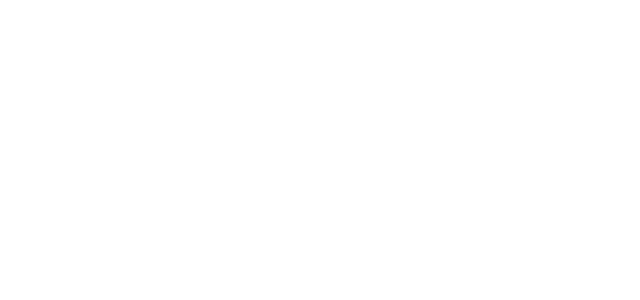
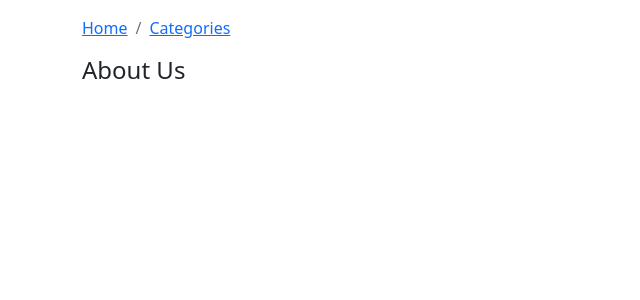
Before and after one commit to SabineZilde/Final-Task-React-Webpage, a React (Create React App) app in the folder fina-task-react-webpage/: page /about in a window 1280 px wide. Shown: the top 300 px of the page, without its empty margins (0-640 px from the left). Built offline with nearby package versions, Linux system fonts and the light colour scheme.

Commit message:
Breadcrumbs

```diff
--- a/fina-task-react-webpage/package.json
+++ b/fina-task-react-webpage/package.json
@@ -6,8 +6,10 @@
     "@testing-library/jest-dom": "^5.14.1",
     "@testing-library/react": "^11.2.7",
     "@testing-library/user-event": "^12.8.3",
+    "bootstrap": "^5.0.2",
     "react": "^17.0.2",
     "react-dom": "^17.0.2",
+    "react-router-dom": "^5.2.0",
     "react-scripts": "4.0.3",
     "web-vitals": "^1.1.2"
   },
--- a/fina-task-react-webpage/src/App.js
+++ b/fina-task-react-webpage/src/App.js
@@ -1,9 +1,37 @@
+import { BrowserRouter as Router, Route, Switch } from 'react-router-dom';
+import Home from './Views/Home';
+import Articles from './Views/Articles';
+import Chat from './Views/Chat';
+import Register from './Views/Register';
+import About from './Views/About';
 
+import Header from './Components/Header';
+import Footer from './Components/Footer';
 
 function App() {
     return (
         <div>
-
+            <Router>
+                <Header />
+                <Switch>
+                    <Route exact path="/">
+                        <Home />
+                    </Route>
+                    <Route path="/articles">
+                        <Articles />
+                    </Route>
+                    <Route path="/chat">
+                        <Chat />
+                    </Route>
+                    <Route path="/register">
+                        <Register />
+                    </Route>
+                    <Route path="/about">
+                        <About />
+                    </Route>
+                </Switch>
+                <Footer />
+            </Router>
         </div>
     );
 }
--- a/fina-task-react-webpage/src/Components/Breadcrumbs.js
+++ b/fina-task-react-webpage/src/Components/Breadcrumbs.js
@@ -1,11 +1,31 @@
+import { NavLink } from 'react-router-dom';
 
+function Breadcrumbs({ paths }) {
 
-function Breadcrumbs() {
+    const links = paths.map((path, index) => {
+        if (path.link) {
+            return (
+                <li className="breadcrumb-item" key={index}>
+                    <NavLink to={path.link}>
+                        {path.title}
+                    </NavLink>
+                </li>
+            )
+        }
+        return (
+            <li className="breadcrumb-item active" key={index}>
+                {path.title}
+            </li>
+        )
+    });
+
     return (
-        <div>
-
-        </div>
-    );
+        <nav aria-label="breadcrumb ">
+            <ol className="breadcrumb mt-3">
+                {links}
+            </ol>
+        </nav>
+    )
 }
 
 export default Breadcrumbs;
--- a/fina-task-react-webpage/src/Views/About.js
+++ b/fina-task-react-webpage/src/Views/About.js
@@ -1,9 +1,25 @@
-
+import { useParams } from "react-router-dom";
+import Breadcrumbs from '../Components/Breadcrumbs';
 
 function About() {
+    const bredcrumbPaths = [
+        { link: '/', title: 'Home' },
+        { link: '/categories', title: 'Categories' },
+        // { link: `/categories/${category.id}`, title: category.title },
+        // { title: product.title },
+    ]
     return (
-        <div>
-
+        <div className="container">
+            <div className="row">
+                <div className="col">
+                    <Breadcrumbs paths={bredcrumbPaths} />
+                </div>
+            </div>
+            <div className="row">
+                <div className="col">
+                    <h4>About Us</h4>
+                </div>
+            </div>
         </div>
     );
 }
--- a/fina-task-react-webpage/src/index.js
+++ b/fina-task-react-webpage/src/index.js
@@ -1,6 +1,8 @@
 import React from 'react';
 import ReactDOM from 'react-dom';
 import App from './App';
+import 'bootstrap/dist/css/bootstrap.css';
+import 'bootstrap/dist/js/bootstrap.js';
 
 ReactDOM.render(
   <React.StrictMode>
```
Also changed, not shown: fina-task-react-webpage/src/Views/Register.js (line endings or trailing spaces), 1 other file (tests, documents, lock files or other folders).
